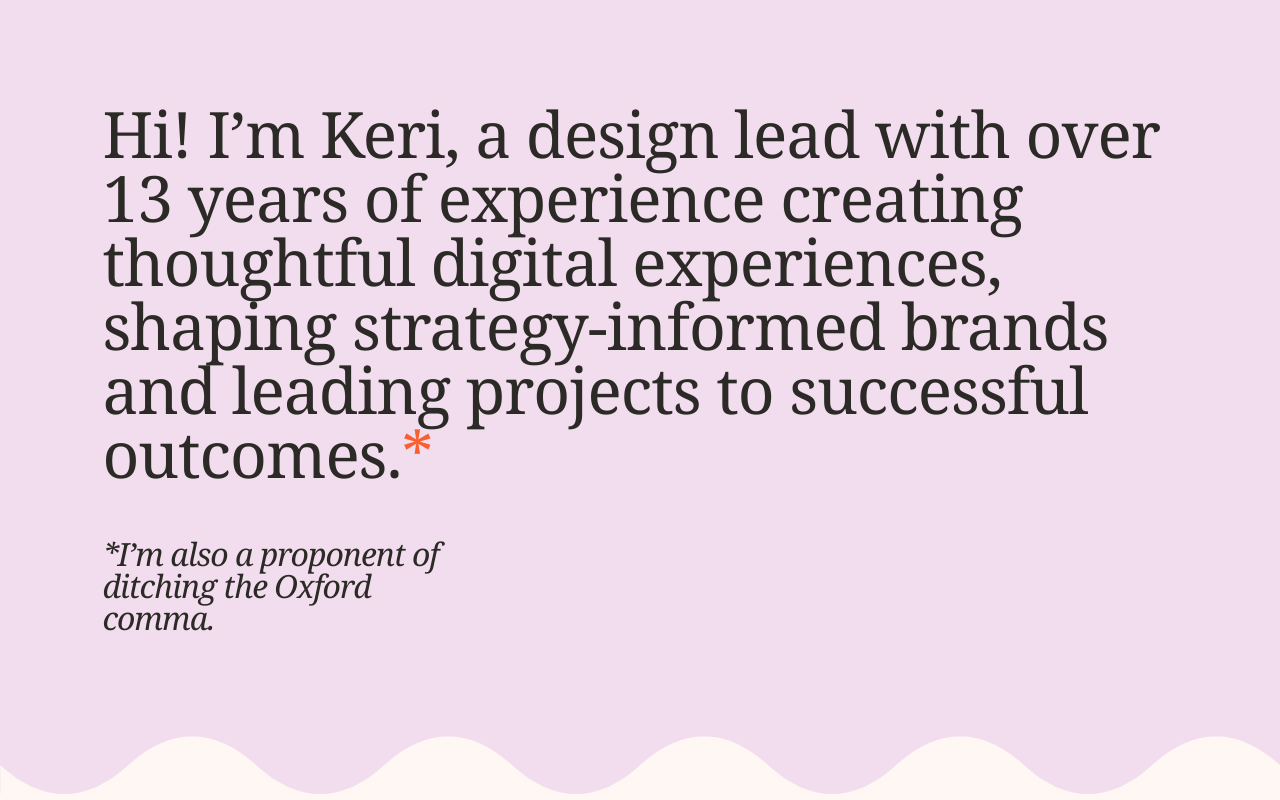
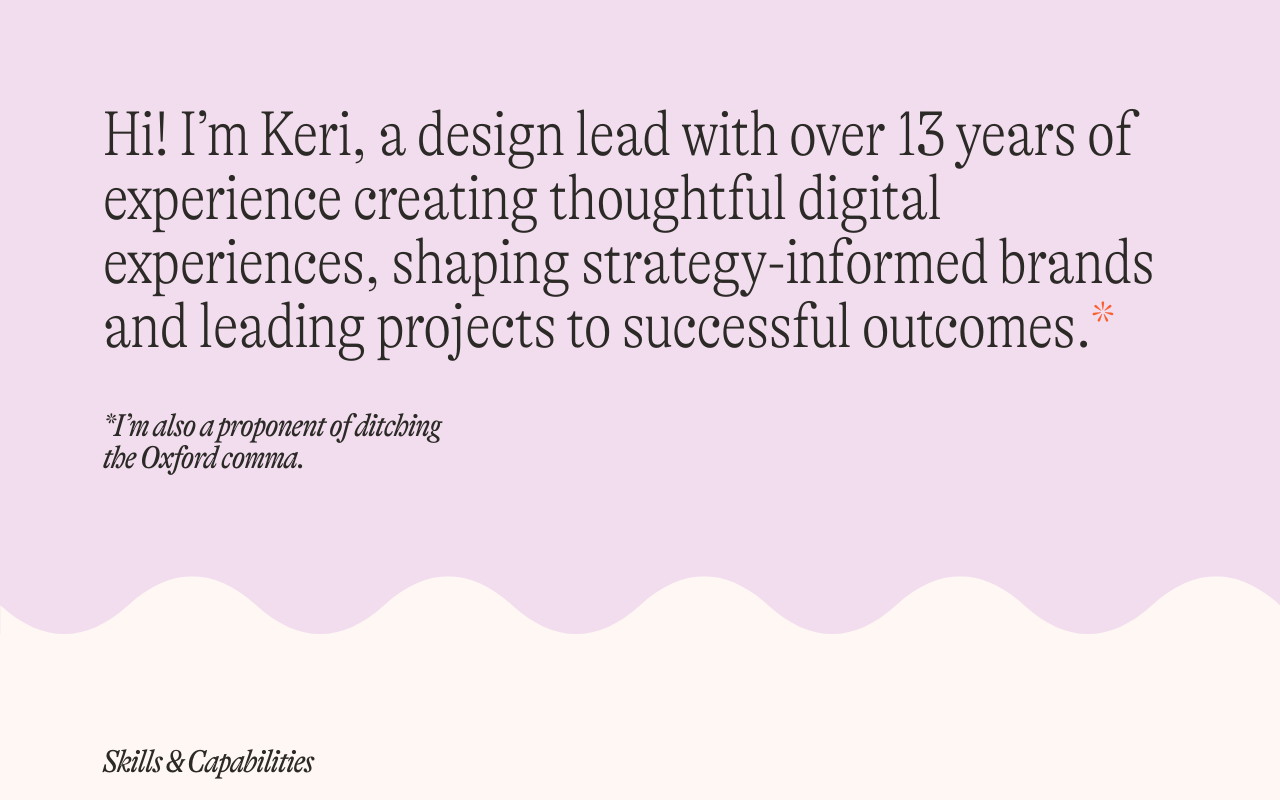
Before and after one commit to keriobrian/portfolio, a plain HTML site: page index.html in a window 1280 px wide. Shown: the top 800 px of the page. Drawn offline with Linux system fonts and the light colour scheme; files whose address does not match are found by name.

Commit message:
Update type styles with @font-face

```diff
--- a/style.css
+++ b/style.css
@@ -140,6 +140,28 @@ table {
 
 /* Custom Styles */
 
+
+@font-face {
+	font-family: Regular;
+	font-style: normal;
+	font-weight: 400;
+	src: url('./fonts/GT-Alpina-Condensed-Regular.woff') format('woff'), url('./fonts/GT-Alpina-Condensed-Regular.woff2') format('woff2');
+}
+
+@font-face {
+	font-family: Thin;
+	font-style: normal;
+	font-weight: 400;
+	src: url('./fonts/GT-Alpina-Condensed-Thin.woff') format('woff'), url('./fonts/GT-Alpina-Condensed-Thin.woff2') format('woff2');
+}
+
+@font-face {
+	font-family: Italic;
+	font-style: italic;
+	font-weight: 400;
+	src: url('./fonts/GT-Alpina-Condensed-Regular-Italic.woff') format('woff'), url('./fonts/GT-Alpina-Condensed-Regular-Italic.woff2') format('woff2');
+}
+
 :root {
 	/* Colors */
 	--background-main: #f2ddee; /* lilac */
@@ -148,8 +170,6 @@ table {
 	--accent: #f96030; /*red-orange */
 
 	/* Type */
-	--ff-serif-thin: "GT Alpina Cond Thin", Georgia, "Times New Roman", Times, serif;
-	--ff-serif-reg: "GT Alpina Cond", Georgia, "Times New Roman", Times, serif;
 	--fs-lg: 5vmax;
 	--fs-md: 3vmax;
 	--fs-sm: 2.5vmax;
@@ -180,18 +200,17 @@ body {
 
 h1 {
 	margin-bottom: 5vmax;
-	font-family: var(--ff-serif-thin);
+	font-family: Thin;
 	font-size: var(--fs-lg);
 }
 
 h2 {
-	font-family: var(--ff-serif-reg);
+	font-family: Italic;
 	font-size: var(--fs-sm);
-	font-style: italic;
 }
 
 h3 {
-	font-family: var(--ff-serif-thin);
+	font-family: Thin;
 	font-size: var(--fs-lg);
 }
 
@@ -221,7 +240,7 @@ h3 {
 
 .skills-list {
 	columns: 2 auto;
-	font-family: var(--ff-serif-reg);
+	font-family: Regular;
 	font-size: var(--fs-md);
 }
 
@@ -268,7 +287,7 @@ h3 {
 }
 
 .projects {
-	font-family: var(--ff-serif-thin);
+	font-family: Thin;
 	font-size: var(--fs-lg);
 	position: relative;
 	z-index: 1;
@@ -373,7 +392,7 @@ h3 {
 	display: inline-block;
 	margin-top: 30px;
 	padding: 10px 20px;
-	font-family: var(--ff-serif-reg);
+	font-family: Italic;
 	font-size: var(--fs-sm);
 	font-style: italic;
 	color: var(--background-accent);
```
